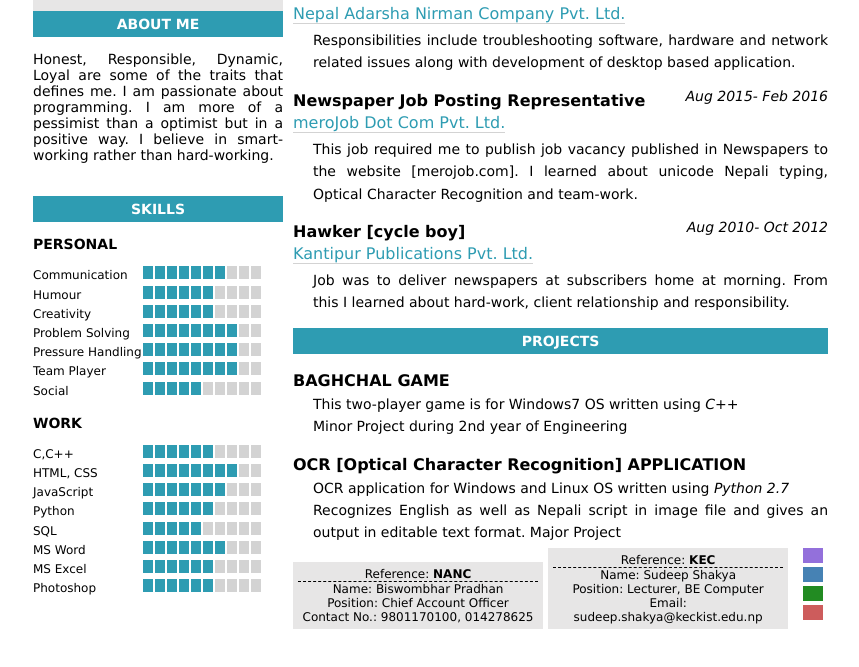
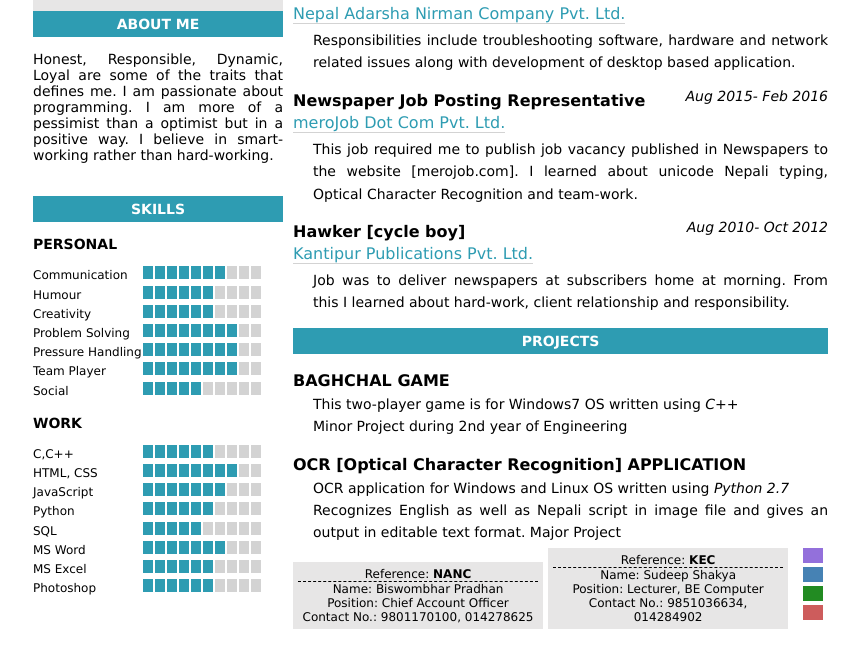
Before and after one commit to jomanozgml/resume, a plain HTML site: page index.html in a window 1280 px wide. Shown: the part 465-1132 px from the top of the page, without its empty margins (207-1066 px from the left). Drawn offline with Linux system fonts and the light colour scheme.

Commit message:
Update index.html

```diff
--- a/index.html
+++ b/index.html
@@ -353,7 +353,7 @@
 						<i style="border-bottom: 1px dashed black;"> Reference: <strong> KEC </strong></i>
 						<i> Name: Sudeep Shakya </i>
 						<i> Position: Lecturer, BE Computer </i>
-						<i> Email: sudeep.shakya@keckist.edu.np </i>
+						<i> Contact No.: 9851036634, 014284902 </i>
 				</p>
 				<div id="changeColor">
 					<div class="colorBox" id="MediumPurple" onclick="colorChange(id)"></div>
```
